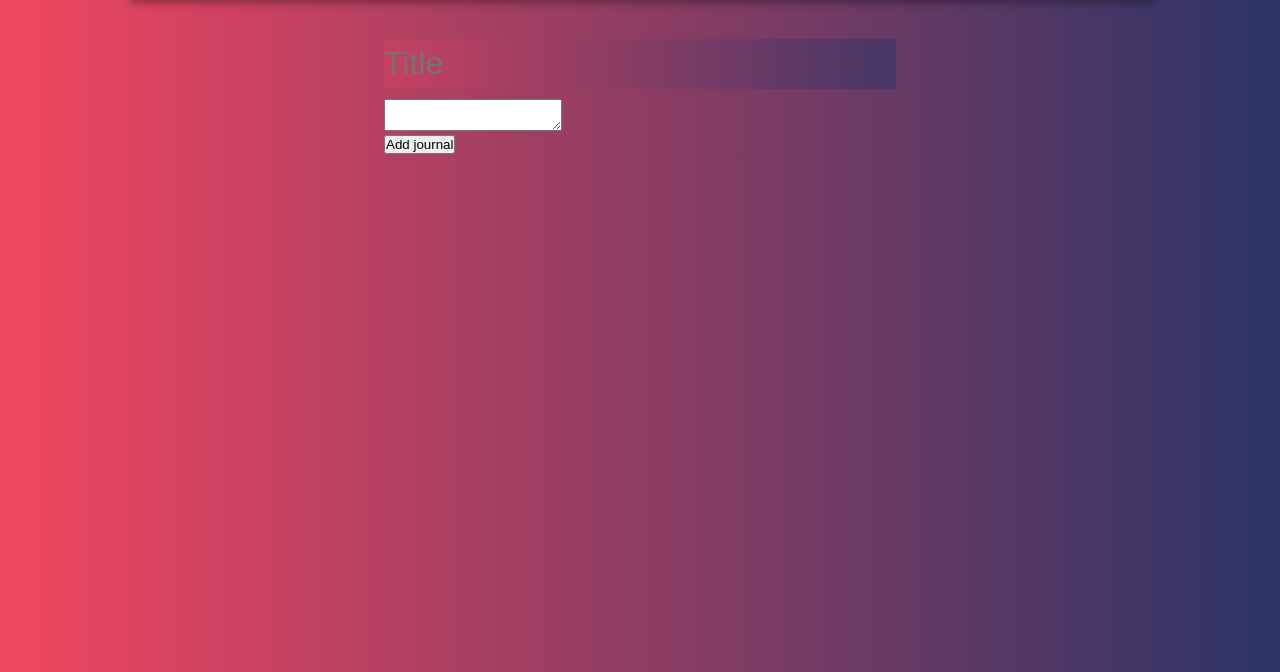
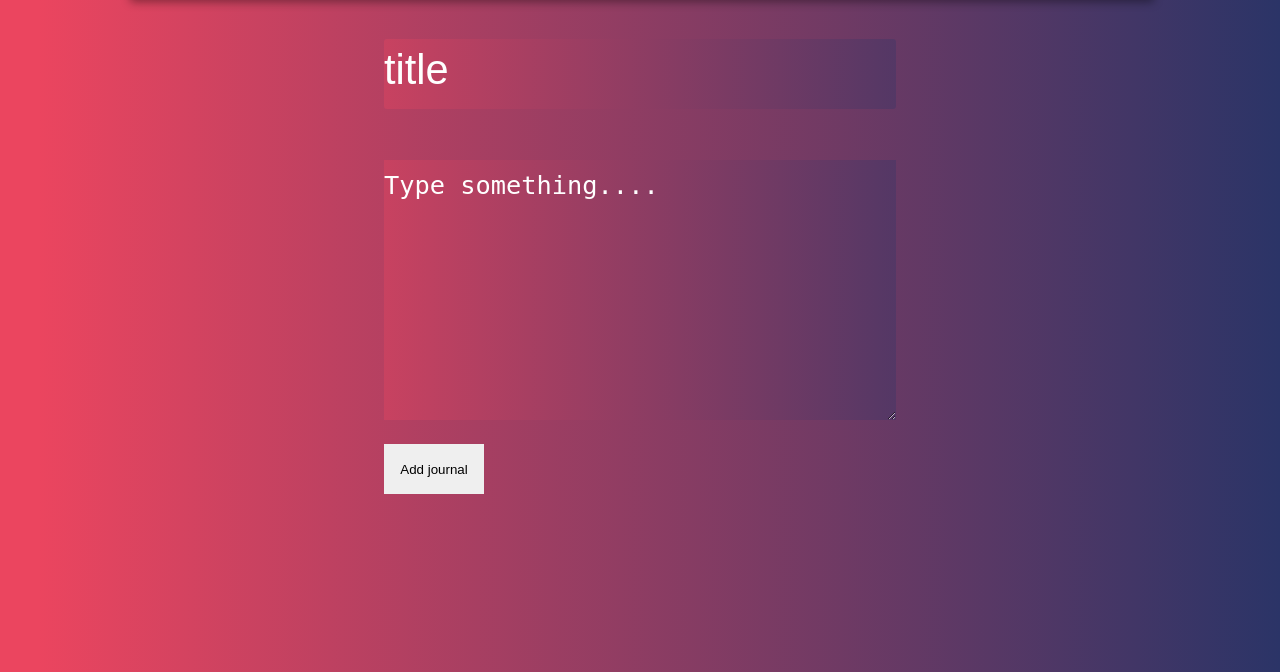
Before and after one commit to trini7y/Journal, a Node server app: page /add-journal in a window 1280 px wide. Shown: the part 128-800 px from the top of the page. Run offline with Node 20, Linux system fonts and the light colour scheme.

Commit message:
Fixing the form design

```diff
--- a/public/css/form.css
+++ b/public/css/form.css
@@ -6,5 +6,46 @@
   border-radius: 3px;
   font-size:2em;
   color:white;
-  background: linear-gradient(90deg, rgba(235,69,95,1) -30%, rgba(43,52,103,1) 120%);
+  background: linear-gradient(90deg, rgba(235,69,95,1) -30%, rgba(43,52,103,1) 135%);
+  padding: 10px 0;
+  margin-bottom:10%;
 }
+
+.title:focus{
+    outline: none;
+}
+.title::placeholder { /* Chrome, Firefox, Opera, Safari 10.1+ */
+  color: white;
+  opacity: 1; /* Firefox */
+  font-size:1.3em;
+
+}
+.description{
+  color:white;
+  max-width: 100%;
+  min-width: 100%;
+  max-height: 30vh;
+  min-height: 30vh;
+  background: linear-gradient(90deg, rgba(235,69,95,1) -30%, rgba(43,52,103,1) 135%);
+  padding: 10px 0;
+  border: 0;
+  height: 30vh;
+  font-size: 1.5em;
+  margin-bottom: 4%;
+}
+.description:focus{
+    outline: none;
+}
+.description::placeholder { /* Chrome, Firefox, Opera, Safari 10.1+ */
+  color: white;
+  opacity: 1; /* Firefox */
+  font-size:1.3em;
+}
+
+.btn{
+  border: 0;
+  height: 50px;
+  width: 100px;
+  cursor: pointer;
+
+}
--- a/public/css/home.css
+++ b/public/css/home.css
@@ -45,3 +45,6 @@ body{
    height:200px;
    width:100%;
 }
+.for_empty_card{
+   color:white;
+}
--- a/views/add-journal.ejs
+++ b/views/add-journal.ejs
@@ -8,11 +8,11 @@
        <div class="main__div">
          <form class="add_journal" method="POST" action="/add-journal">
             <div>
-                <input class="title" name="title" type="text" placeholder="Title" />
+                <input class="title" name="title" type="text" placeholder="title" />
                 <br/>
-                <textarea name="description"> </textarea>
+                <textarea class="description" name="description" placeholder="Type something...."></textarea>
             </div>
-            <button type="submit"> Add journal</button>
+            <button class="btn" type="submit"> Add journal</button>
         </form>
        </div>
     </main>
--- a/views/index.ejs
+++ b/views/index.ejs
@@ -20,7 +20,7 @@
             <% } %>
         </div>
         <% } else { %>
-            <h1>This place looks empty</h1>
+            <h1 class="for_empty_card">This place looks empty</h1>
         <% } %>
     </main>
 </body>
```
